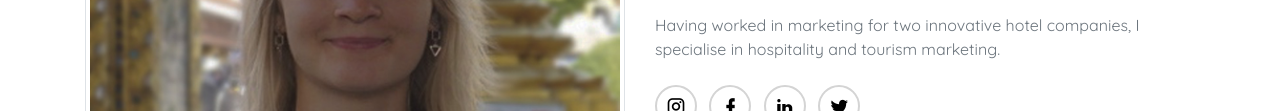
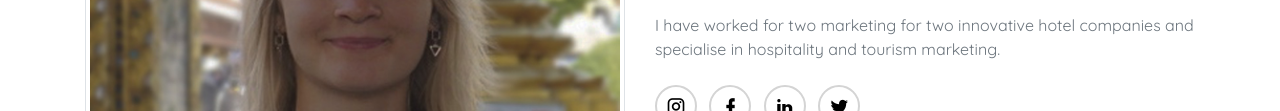
Before and after one commit to jasmintrickey/Competition-Website, a plain HTML site: page jasmine portfolio/about.html in a window 1280 px wide. Shown: the part 330-441 px from the top of the page. Drawn offline with Linux system fonts and the light colour scheme.

Commit message:
edited text

```diff
--- a/jasmine portfolio/about.html
+++ b/jasmine portfolio/about.html
@@ -78,7 +78,7 @@
                             <h2><span class="font-weight-bold">About</span> Me</h2>
                             <h4 class="mt-4">Hello! <span class="text-custom font-weight-bold">I'm Jasmine Trickey.</span></h4>
                             <p class="text-muted mt-4">Welcome to my website! I’m an ambitious 22 year old with a desire to build a career in creative marketing. As a marketeer, I’m multifaceted - I have experience in social media strategy, copywriting, website development, and concept development. </p>
-                            <p class="text-muted mt-2">Having worked in marketing for two innovative hotel companies, I specialise in hospitality and tourism marketing. </p>
+                            <p class="text-muted mt-2">I have worked for two marketing for two innovative hotel companies and specialise in hospitality and tourism marketing. </p>
                             <div>
                                 <ul class="mb-0 about-social list-inline mt-4">
                                     <li class="list-inline-item"><a href="https://www.instagram.com/jasminetrickey/"><i class="mdi mdi-instagram"></i></a></li>
```
